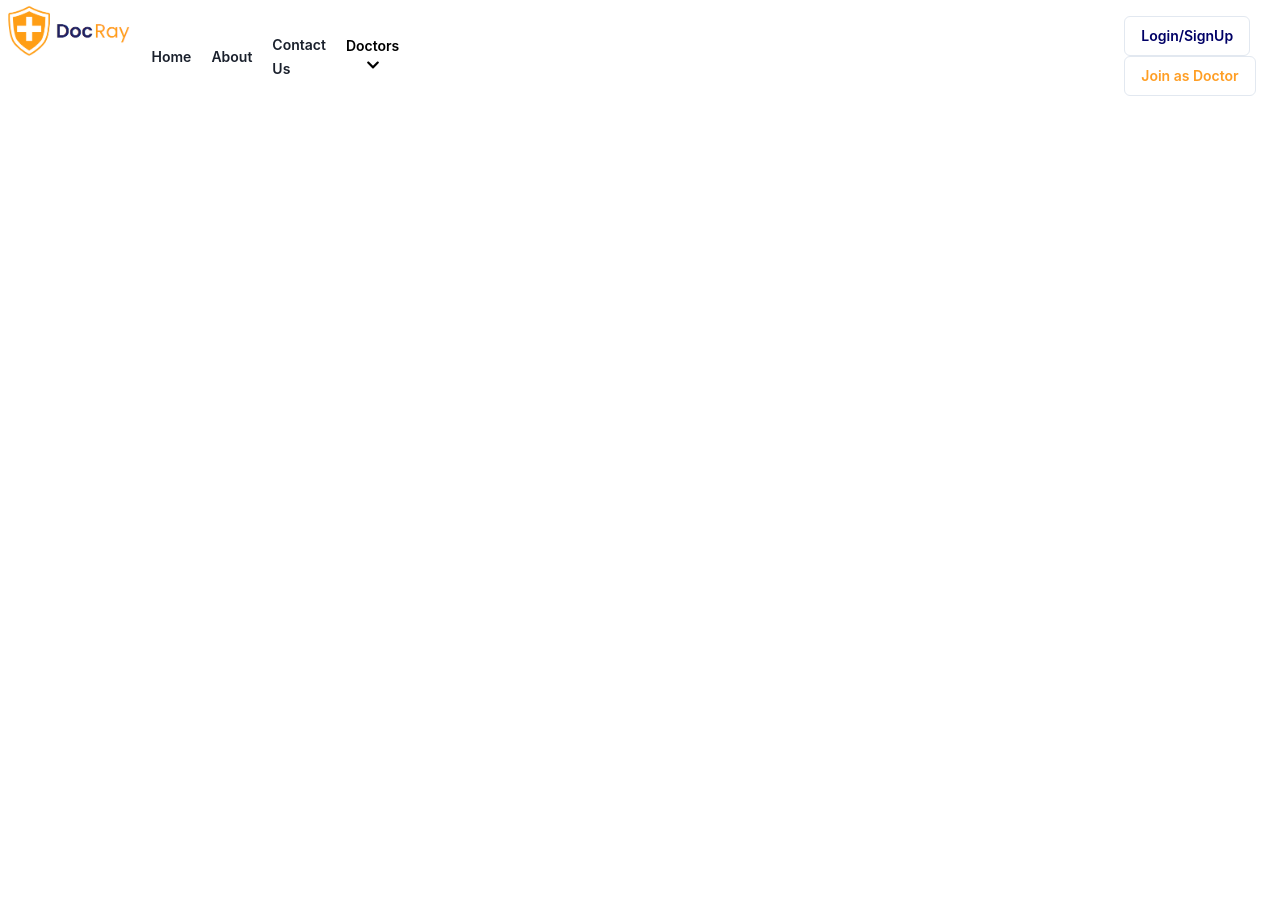
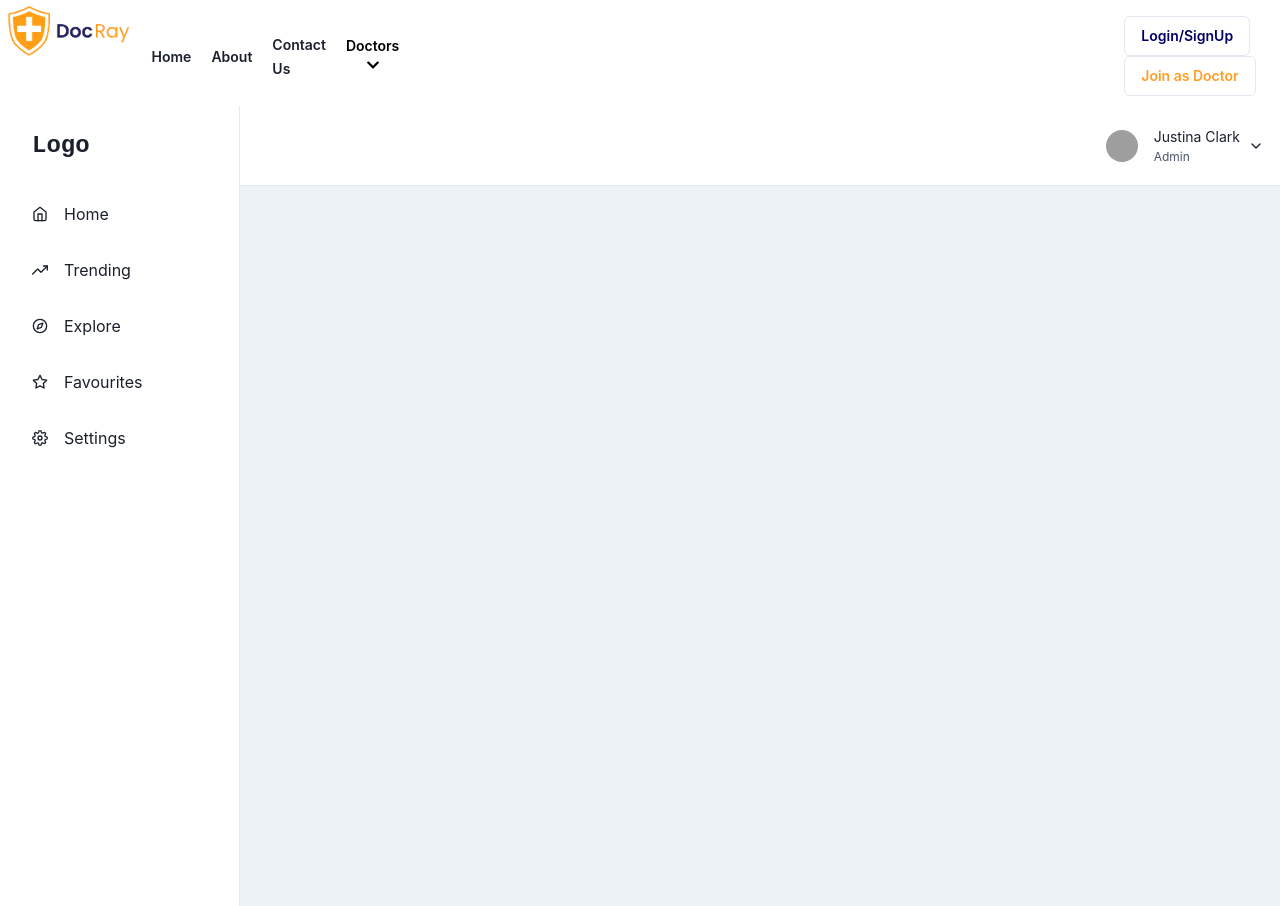
Before and after one commit to UsamaGhazan/DOCRAY, a React (Create React App) app in the folder frontend/: page /Dashboard in a window 1280 px wide. Before the commit the page ends 800 px from the top, so only its background shows below. Built offline with nearby package versions, Linux system fonts and the light colour scheme; grey boxes are pictures that could not be loaded.

Commit message:
Doctor dashboard initiated

```diff
--- a/frontend/src/App.js
+++ b/frontend/src/App.js
@@ -1,6 +1,13 @@
 import React from 'react';
-import { BrowserRouter, Routes, Route } from 'react-router-dom';
-
+import {
+  BrowserRouter,
+  Routes,
+  Route,
+  useNavigate,
+  useParams,
+  Link,
+} from 'react-router-dom';
+import { useDispatch, useSelector } from 'react-redux';
 import HomeScreen from './Screens/HomeScreen';
 import DoctorsListScreen from './Screens/DoctorScreens/DoctorsListScreen';
 import DoctorDetailScreen from './Screens/DoctorScreens/DoctorDetailScreen';
@@ -15,10 +22,13 @@
 import PatientBookAppointmentScreen from './Screens/PatientScreens/PatientBookAppointmentScreen';
 import DoctorRegisterScreen from './Screens/DoctorScreens/DoctorRegisterScreen';
 import DoctorLoginScreen from './Screens/DoctorScreens/DoctorLoginScreen';
+import DashboardScreen from './Screens/DoctorScreens/DashboardScreen';
 function App() {
+  const { doctorInfo } = useSelector(store => store.doctorLogin);
+  console.log(doctorInfo);
   return (
     <BrowserRouter>
-      <Navbar />
+      {!doctorInfo && <Navbar />}
       <main>
         <Routes>
           <Route path="/" element={<HomeScreen />} />={' '}
@@ -37,6 +47,7 @@
           <Route path="/docRegister" element={<DoctorRegisterScreen />} />={' '}
           <Route path="/docLogin" element={<DoctorLoginScreen />} />={' '}
           <Route path="/payment/:id" element={<PaymentScreen />} />={' '}
+          <Route path="/Dashboard" element={<DashboardScreen />} />={' '}
         </Routes>
       </main>
     </BrowserRouter>
--- /dev/null
+++ b/frontend/src/Screens/DoctorScreens/DashboardScreen.js
@@ -0,0 +1,221 @@
+import React from 'react';
+import { logoutDoc } from '../../Features/DoctorFeature/doctorLoginSlice';
+import {
+  IconButton,
+  Avatar,
+  Box,
+  CloseButton,
+  Flex,
+  HStack,
+  VStack,
+  Icon,
+  useColorModeValue,
+  Text,
+  Drawer,
+  DrawerContent,
+  useDisclosure,
+  BoxProps,
+  FlexProps,
+  Menu,
+  MenuButton,
+  MenuDivider,
+  MenuItem,
+  MenuList,
+} from '@chakra-ui/react';
+
+import {
+  FiHome,
+  FiTrendingUp,
+  FiCompass,
+  FiStar,
+  FiSettings,
+  FiMenu,
+  FiBell,
+  FiChevronDown,
+} from 'react-icons/fi';
+import { useDispatch } from 'react-redux';
+import { useNavigate } from 'react-router-dom';
+
+const LinkItems = [
+  { name: 'Home', icon: FiHome },
+  { name: 'Trending', icon: FiTrendingUp },
+  { name: 'Explore', icon: FiCompass },
+  { name: 'Favourites', icon: FiStar },
+  { name: 'Settings', icon: FiSettings },
+];
+
+const SidebarContent = ({ onClose, ...rest }) => {
+  return (
+    <Box
+      transition="3s ease"
+      bg={useColorModeValue('white', 'gray.900')}
+      borderRight="1px"
+      borderRightColor={useColorModeValue('gray.200', 'gray.700')}
+      w={{ base: 'full', md: 60 }}
+      pos="fixed"
+      h="full"
+      {...rest}
+    >
+      <Flex h="20" alignItems="center" mx="8" justifyContent="space-between">
+        <Text fontSize="2xl" fontFamily="monospace" fontWeight="bold">
+          Logo
+        </Text>
+        <CloseButton display={{ base: 'flex', md: 'none' }} onClick={onClose} />
+      </Flex>
+      {LinkItems.map(link => (
+        <NavItem key={link.name} icon={link.icon}>
+          {link.name}
+        </NavItem>
+      ))}
+    </Box>
+  );
+};
+
+const NavItem = ({ icon, children, ...rest }) => {
+  return (
+    <Box
+      as="a"
+      href="#"
+      style={{ textDecoration: 'none' }}
+      focus={{ boxShadow: 'none' }}
+    >
+      <Flex
+        align="center"
+        p="4"
+        mx="4"
+        borderRadius="lg"
+        role="group"
+        cursor="pointer"
+        _hover={{
+          bg: 'cyan.400',
+          color: 'white',
+        }}
+        {...rest}
+      >
+        {icon && (
+          <Icon
+            mr="4"
+            fontSize="16"
+            _groupHover={{
+              color: 'white',
+            }}
+            as={icon}
+          />
+        )}
+        {children}
+      </Flex>
+    </Box>
+  );
+};
+
+const MobileNav = ({ onOpen, ...rest }) => {
+  const dispatch = useDispatch();
+  const navigate = useNavigate();
+
+  const handleLogout = () => {
+    dispatch(logoutDoc());
+    navigate('/');
+  };
+  return (
+    <Flex
+      ml={{ base: 0, md: 60 }}
+      px={{ base: 4, md: 4 }}
+      height="20"
+      alignItems="center"
+      bg={useColorModeValue('white', 'gray.900')}
+      borderBottomWidth="1px"
+      borderBottomColor={useColorModeValue('gray.200', 'gray.700')}
+      justifyContent={{ base: 'space-between', md: 'flex-end' }}
+      {...rest}
+    >
+      <IconButton
+        display={{ base: 'flex', md: 'none' }}
+        onClick={onOpen}
+        variant="outline"
+        aria-label="open menu"
+        icon={<FiMenu />}
+      />
+      <Text
+        display={{ base: 'flex', md: 'none' }}
+        fontSize="2xl"
+        fontFamily="monospace"
+        fontWeight="bold"
+      >
+        Logo
+      </Text>
+      <HStack spacing={{ base: '0', md: '6' }} alignItems="center">
+        <Flex alignItems="center">
+          <Menu>
+            <MenuButton
+              py={2}
+              transition="all 0.3s"
+              focus={{ boxShadow: 'none' }}
+            >
+              <HStack>
+                <Avatar
+                  size="sm"
+                  src="https://images.unsplash.com/photo-1619946794135-5bc917a27793?ixlib=rb-0.3.5&q=808fm=jpg&crop=faces&fit=crop&h=2008w=200&s=b616b2c5373a80ffc9636ba24f7a4a9"
+                />
+                <VStack
+                  display={{ base: 'none', md: 'flex' }}
+                  alignItems="flex-start"
+                  spacing="1px"
+                  ml="2"
+                >
+                  <Text fontSize="sm">Justina Clark</Text>
+                  <Text fontSize="xs" color="gray.600">
+                    Admin
+                  </Text>
+                </VStack>
+                <Box display={{ base: 'none', md: 'flex' }}>
+                  <FiChevronDown />
+                </Box>
+              </HStack>
+            </MenuButton>
+            <MenuList
+              bg={useColorModeValue('white', 'gray.900')}
+              borderColor={useColorModeValue('gray.200', 'gray.700')}
+            >
+              <MenuItem>Profile</MenuItem>
+              <MenuItem>Settings</MenuItem>
+              <MenuItem>Billing</MenuItem>
+              <MenuDivider />
+              <MenuItem onClick={handleLogout}>Sign out</MenuItem>
+            </MenuList>
+          </Menu>
+        </Flex>
+      </HStack>
+    </Flex>
+  );
+};
+
+const SidebarWithHeader = () => {
+  const { isOpen, onOpen, onClose } = useDisclosure();
+  return (
+    <Box minH="100vh" bg={useColorModeValue('gray.100', 'gray.900')}>
+      <SidebarContent
+        onClose={onClose}
+        display={{ base: 'none', md: 'block' }}
+      />
+      <Drawer
+        isOpen={isOpen}
+        placement="left"
+        onClose={onClose}
+        returnFocusOnClose={false}
+        onOverlayClick={onClose}
+        size="full"
+      >
+        <DrawerContent>
+          <SidebarContent onClose={onClose} />
+        </DrawerContent>
+      </Drawer>
+      {/* mobilenav */}
+      <MobileNav onOpen={onOpen} />
+      <Box ml={{ base: 0, md: 60 }} p="4">
+        {/* Content */}
+      </Box>
+    </Box>
+  );
+};
+
+export default SidebarWithHeader;
--- a/frontend/src/Screens/DoctorScreens/DoctorLoginScreen.js
+++ b/frontend/src/Screens/DoctorScreens/DoctorLoginScreen.js
@@ -25,7 +25,7 @@
 
   useEffect(() => {
     if (doctorInfo && redirect === '/') {
-      navigate('/');
+      navigate('/dashboard');
     } else if (doctorInfo && redirect) {
       navigate(`/${redirect}`);
     }
--- a/frontend/src/Screens/PatientScreens/PatientBookAppointmentScreen.js
+++ b/frontend/src/Screens/PatientScreens/PatientBookAppointmentScreen.js
@@ -8,10 +8,16 @@
   const params = useParams();
   const dispatch = useDispatch();
   const doctorId = params.id;
+  const navigate = useNavigate();
   const { doctor, loading, error } = useSelector(store => store.doctorDetails);
+  const { patientInfo } = useSelector(store => store.patientLogin);
+  const { doctorInfo } = useSelector(store => store.doctorLogin);
   const [date, setDate] = useState('');
 
   useEffect(() => {
+    if (!patientInfo && !doctorInfo) {
+      navigate('/login');
+    }
     dispatch(getDoctorDetails(doctorId));
   }, [dispatch, doctorId]);
 
```
Also changed, not shown: 1 other file (tests, documents, lock files or other folders).
